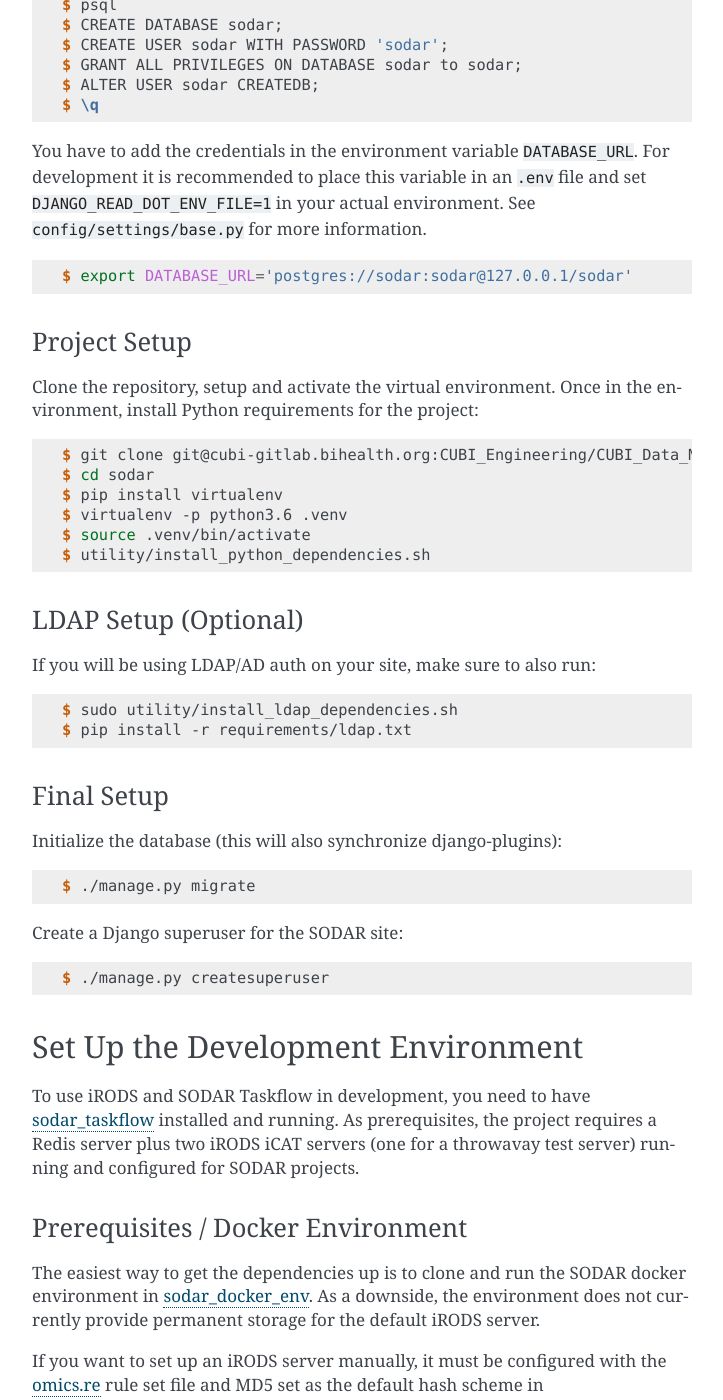
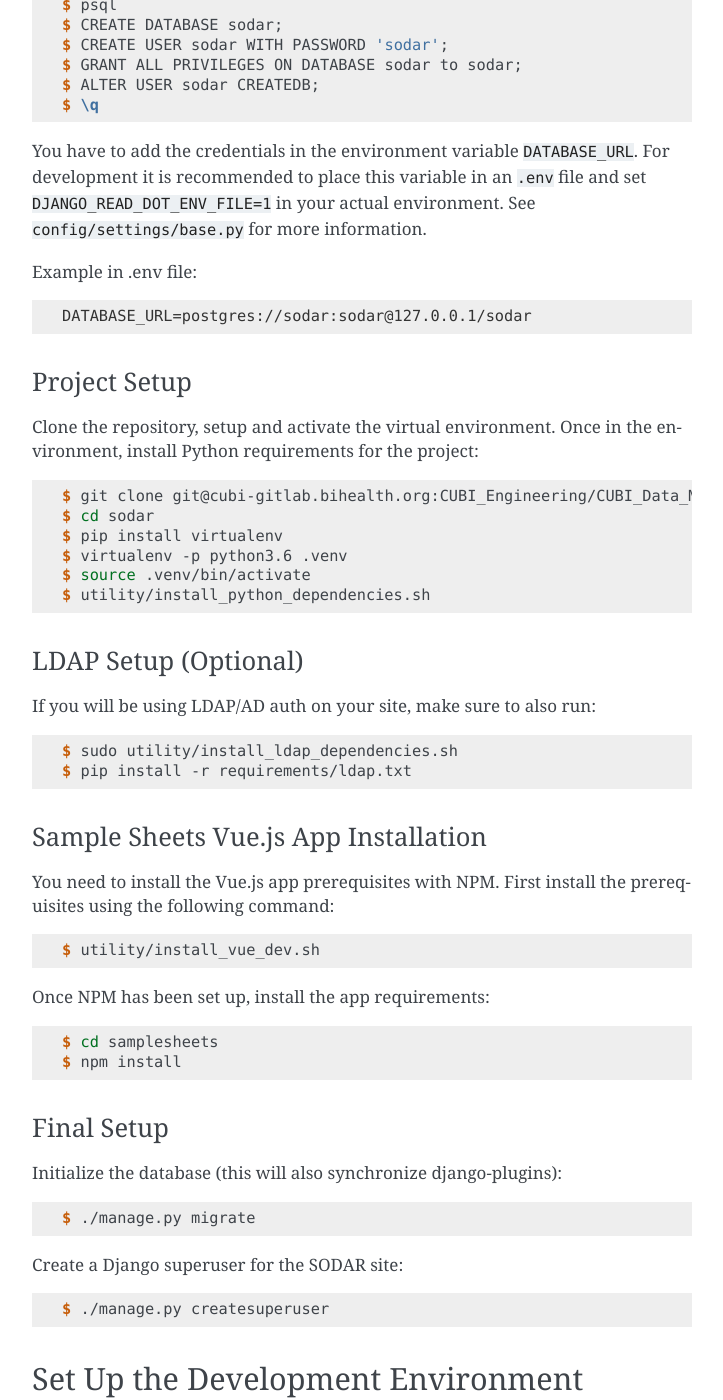
Before and after one commit to bihealth/sodar-server, a Sphinx documentation site: the page built from docs_dev/source/install.rst, in a window 1280 px wide and 1400 px high, scrolled down 1114 px. Shown: the whole window, without its empty margins (388-1111 px from the left). Built offline with Sphinx 7.4.7, drawn with Linux system fonts in a browser that asks for light colours; some of the changed text lies outside the part shown.

Commit message:
fix minor issues detected during sodar workshop (#606, #607, #609, #610)

```diff
--- a/docs_dev/source/install.rst
+++ b/docs_dev/source/install.rst
@@ -66,9 +66,11 @@
 set ``DJANGO_READ_DOT_ENV_FILE=1`` in your actual environment. See
 ``config/settings/base.py`` for more information.
 
+Example in .env file:
+
 .. code-block:: console
 
-    $ export DATABASE_URL='postgres://sodar:sodar@127.0.0.1/sodar'
+    DATABASE_URL=postgres://sodar:sodar@127.0.0.1/sodar
 
 Project Setup
 -------------
@@ -94,6 +96,23 @@
 
     $ sudo utility/install_ldap_dependencies.sh
     $ pip install -r requirements/ldap.txt
+
+Sample Sheets Vue.js App Installation
+-------------------------------------
+
+You need to install the Vue.js app prerequisites with NPM. First install the
+prerequisites using the following command:
+
+.. code-block:: console
+
+    $ utility/install_vue_dev.sh
+
+Once NPM has been set up, install the app requirements:
+
+.. code-block:: console
+
+    $ cd samplesheets
+    $ npm install
 
 Final Setup
 -----------
@@ -209,6 +228,10 @@
 
     $ ./run_celery.sh
 
+Note that the Celery process needs to access correct Django settings. Make sure
+the variable ``DJANGO_READ_DOT_ENV=1`` is set in your environment when running
+this process!
+
 5. SODAR Django Site
 --------------------
 
```
Also changed, not shown: other parts of docs_dev/source/install.rst (+1 -1 lines), 7 other files.
